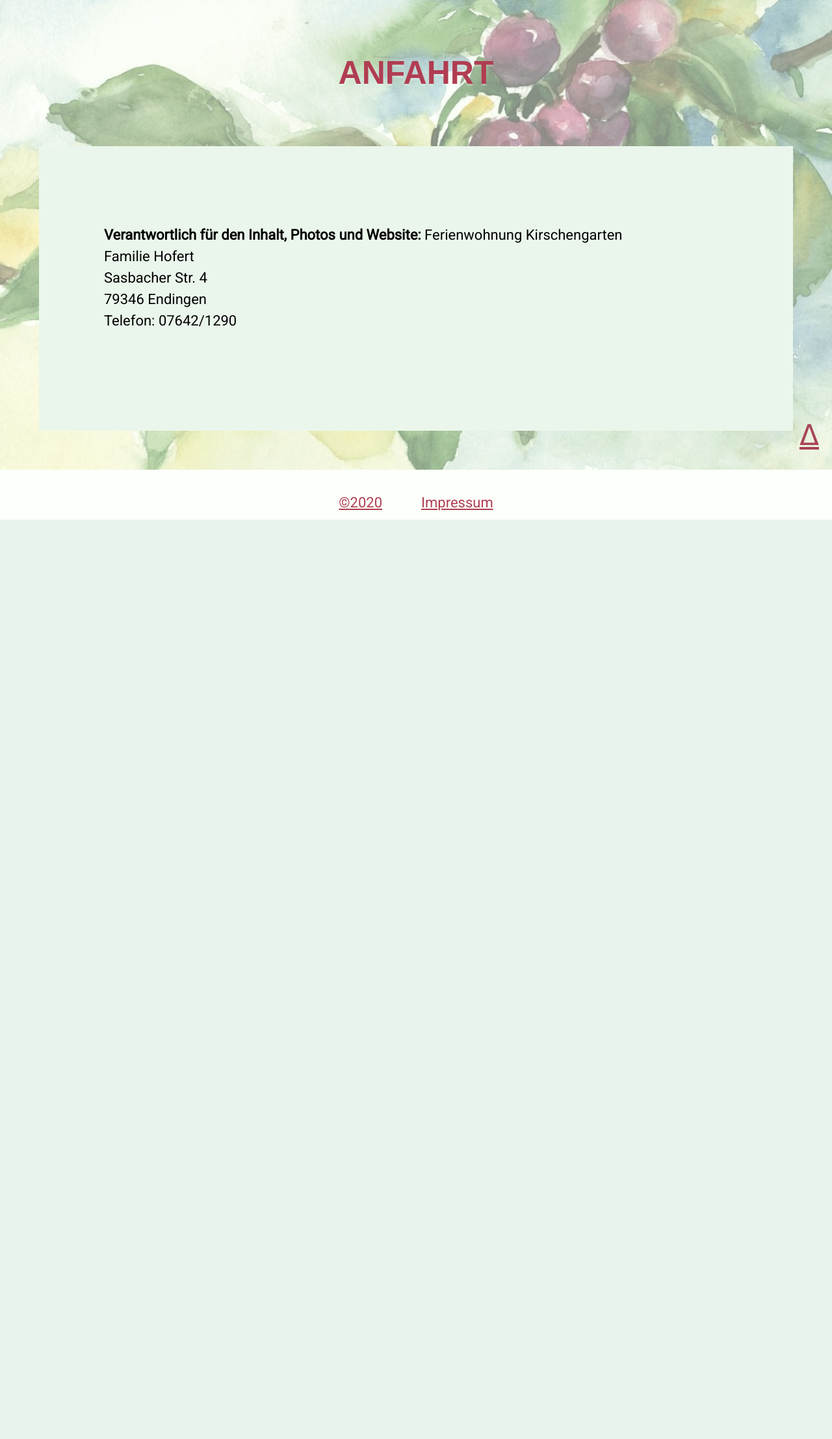
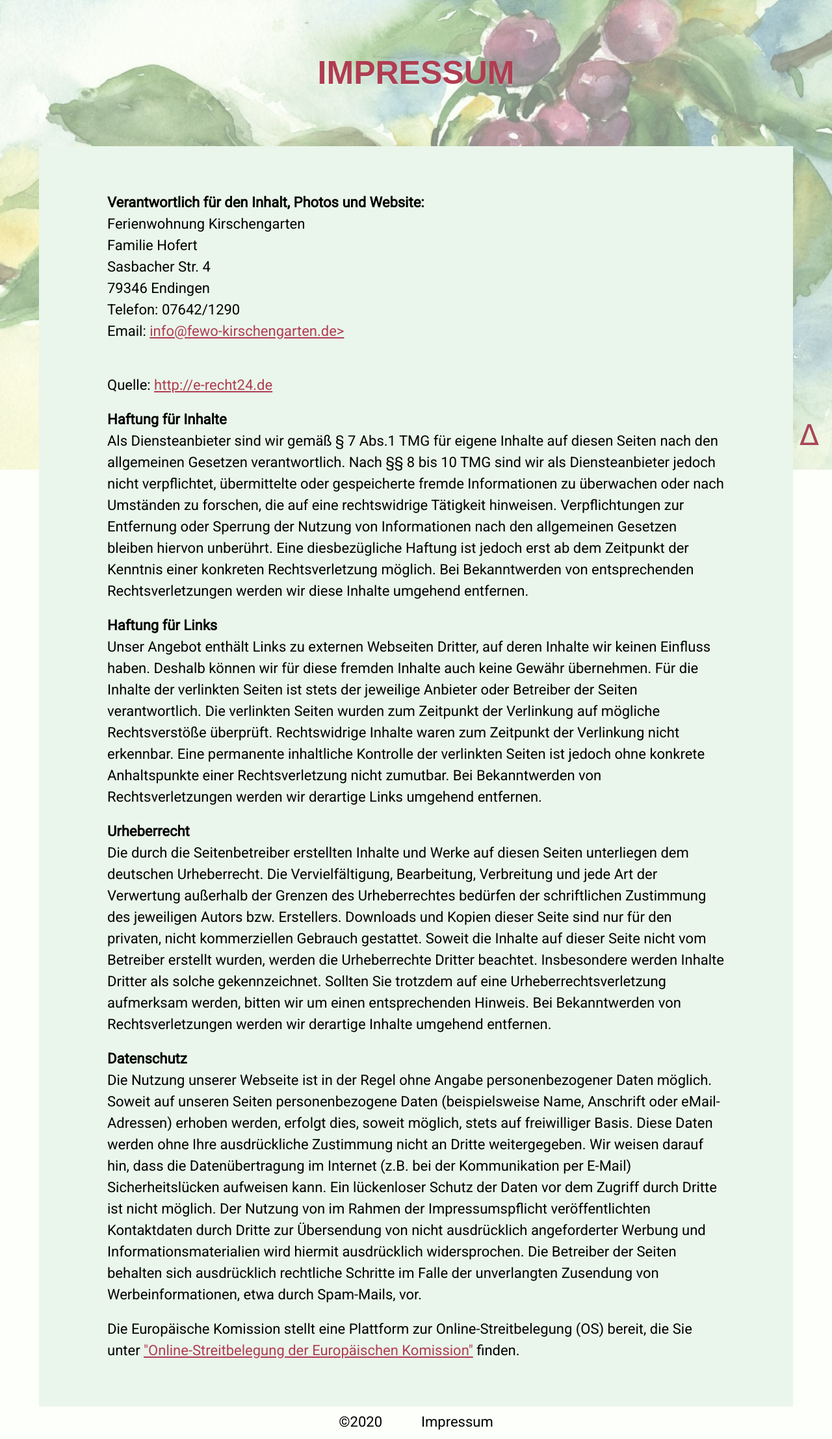
Before and after one commit to lh535/fewo-kirschengarten, a PHP site: page /impressum.php in a window 1280 px wide. Shown: the part 77-2292 px from the top of the page at 65% size. Before the commit the page ends 877 px from the top, so only its background shows below. Run offline with PHP 8.4, Linux system fonts and the light colour scheme.

Commit message:
complete imperessum. closes #21

```diff
--- a/impressum.php
+++ b/impressum.php
@@ -8,18 +8,44 @@
 
     <div id='main'>
     <script>setTopOffset()</script>
-      <h1>Anfahrt</h1>
+      <h1>IMPRESSUM</h1>
       <div class='content-wrapper' id='description-content'>
-        <div class='paragraph'>
           <p>
-          <b>Verantwortlich für den Inhalt, Photos und Website:</b>
+          <b>Verantwortlich für den Inhalt, Photos und Website:</b><br>
           Ferienwohnung Kirschengarten<br>
           Familie Hofert<br>
           Sasbacher Str. 4<br>
           79346 Endingen<br>
           Telefon: 07642/1290<br>
-          <a href='Email: info@fewo-kirschengarten.de'><br>
+          Email: <a href='mailto:info@fewo-kirschengarten.de'>info@fewo-kirschengarten.de></a><br>
+          </p>
+          <div class='whitespace'></div>
+          <p>
+          Quelle: <a href='http://www.e-rech24.de'>http://e-recht24.de</a>
+          </p>
+          <p>
+          <b>Haftung für Inhalte</b><br>
 
+Als Diensteanbieter sind wir gemäß § 7 Abs.1 TMG für eigene Inhalte auf diesen Seiten nach den allgemeinen Gesetzen verantwortlich. Nach §§ 8 bis 10 TMG sind wir als Diensteanbieter jedoch nicht verpflichtet, übermittelte oder gespeicherte fremde Informationen zu überwachen oder nach Umständen zu forschen, die auf eine rechtswidrige Tätigkeit hinweisen. Verpflichtungen zur Entfernung oder Sperrung der Nutzung von Informationen nach den allgemeinen Gesetzen bleiben hiervon unberührt. Eine diesbezügliche Haftung ist jedoch erst ab dem Zeitpunkt der Kenntnis einer konkreten Rechtsverletzung möglich. Bei Bekanntwerden von entsprechenden Rechtsverletzungen werden wir diese Inhalte umgehend entfernen.
+        </p>
+        <p>
+        <b>Haftung für Links</b><br>
+
+Unser Angebot enthält Links zu externen Webseiten Dritter, auf deren Inhalte wir keinen Einfluss haben. Deshalb können wir für diese fremden Inhalte auch keine Gewähr übernehmen. Für die Inhalte der verlinkten Seiten ist stets der jeweilige Anbieter oder Betreiber der Seiten verantwortlich. Die verlinkten Seiten wurden zum Zeitpunkt der Verlinkung auf mögliche Rechtsverstöße überprüft. Rechtswidrige Inhalte waren zum Zeitpunkt der Verlinkung nicht erkennbar. Eine permanente inhaltliche Kontrolle der verlinkten Seiten ist jedoch ohne konkrete Anhaltspunkte einer Rechtsverletzung nicht zumutbar. Bei Bekanntwerden von Rechtsverletzungen werden wir derartige Links umgehend entfernen.
+
+        </p>
+        <p>
+        <b>Urheberrecht</b><br>
+
+Die durch die Seitenbetreiber erstellten Inhalte und Werke auf diesen Seiten unterliegen dem deutschen Urheberrecht. Die Vervielfältigung, Bearbeitung, Verbreitung und jede Art der Verwertung außerhalb der Grenzen des Urheberrechtes bedürfen der schriftlichen Zustimmung des jeweiligen Autors bzw. Erstellers. Downloads und Kopien dieser Seite sind nur für den privaten, nicht kommerziellen Gebrauch gestattet. Soweit die Inhalte auf dieser Seite nicht vom Betreiber erstellt wurden, werden die Urheberrechte Dritter beachtet. Insbesondere werden Inhalte Dritter als solche gekennzeichnet. Sollten Sie trotzdem auf eine Urheberrechtsverletzung aufmerksam werden, bitten wir um einen entsprechenden Hinweis. Bei Bekanntwerden von Rechtsverletzungen werden wir derartige Inhalte umgehend entfernen.
+        </p>
+        <p>
+        <b>Datenschutz</b><br>
+Die Nutzung unserer Webseite ist in der Regel ohne Angabe personenbezogener Daten möglich. Soweit auf unseren Seiten personenbezogene Daten (beispielsweise Name, Anschrift oder eMail-Adressen) erhoben werden, erfolgt dies, soweit möglich, stets auf freiwilliger Basis. Diese Daten werden ohne Ihre ausdrückliche Zustimmung nicht an Dritte weitergegeben. Wir weisen darauf hin, dass die Datenübertragung im Internet (z.B. bei der Kommunikation per E-Mail) Sicherheitslücken aufweisen kann. Ein lückenloser Schutz der Daten vor dem Zugriff durch Dritte ist nicht möglich. Der Nutzung von im Rahmen der Impressumspflicht veröffentlichten Kontaktdaten durch Dritte zur Übersendung von nicht ausdrücklich angeforderter Werbung und Informationsmaterialien wird hiermit ausdrücklich widersprochen. Die Betreiber der Seiten behalten sich ausdrücklich rechtliche Schritte im Falle der unverlangten Zusendung von Werbeinformationen, etwa durch Spam-Mails, vor.
+        </p>
+        <p>
+Die Europäische Komission stellt eine Plattform zur Online-Streitbelegung (OS) bereit, die Sie unter <a href="http://ec.europa.eu/consumers/odr/">"Online-Streitbelegung der Europäischen Komission"</a> finden.
+        </p>
         </div>
       <?php include 'footer.php'; ?>
     </div>
```
